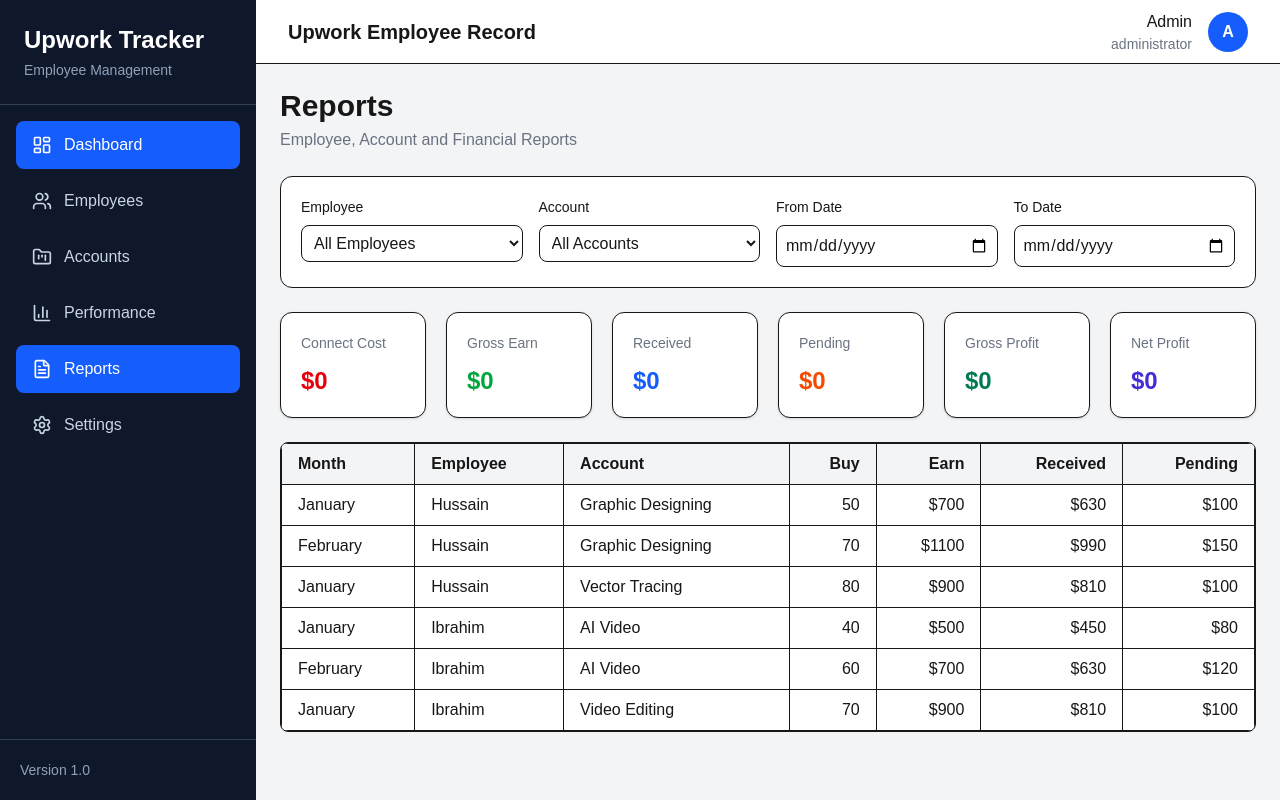
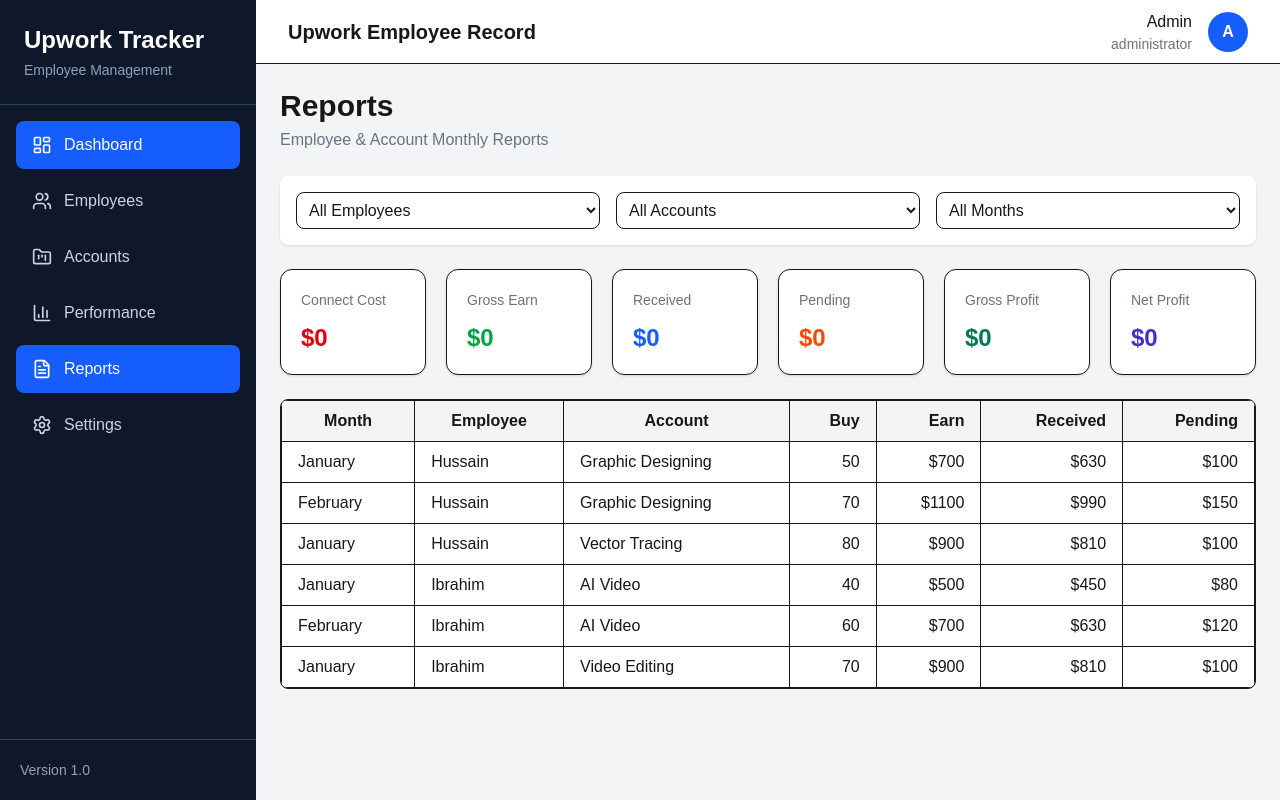
Before and after one commit to sxnisar2025/upw-employ-performance, a Next.js app: page /dashboard/reports in a window 1280 px wide. Built offline with nearby package versions, Linux system fonts and the light colour scheme.

Commit message:
issue fix

```diff
--- a/src/app/dashboard/reports/page.jsx
+++ b/src/app/dashboard/reports/page.jsx
@@ -8,27 +8,15 @@
 import ReportFilters from "@/components/reports/ReportFilters";
 import ReportSummary from "@/components/reports/ReportSummary";
 import ReportTable from "@/components/reports/ReportTable";
-import { exportReportToExcel } from "@/utils/exportExcel";
-import RecentTransactions from "@/components/dashboard/RecentTransactions";
-import PendingPayments from "@/components/dashboard/PendingPayments";
-
 
 export default function ReportsPage() {
-
- const {
-    performances,
-    accounts,
-    employees,
-  } = useApp();
+  const { performances, accounts } = useApp();
 
   const [filters, setFilters] = useState({
     employeeId: "",
     accountId: "",
-    fromDate: "",
-    toDate: "",
+    month: "",
   });
-
-
 
   const filteredRecords = useMemo(() => {
     return performances.filter((record) => {
@@ -38,7 +26,6 @@
 
       if (!account) return false;
 
-      // Employee Filter
       if (
         filters.employeeId &&
         account.employeeId !== Number(filters.employeeId)
@@ -46,7 +33,6 @@
         return false;
       }
 
-      // Account Filter
       if (
         filters.accountId &&
         record.accountId !== Number(filters.accountId)
@@ -54,18 +40,9 @@
         return false;
       }
 
-      // From Date
       if (
-        filters.fromDate &&
-        record.date < filters.fromDate
-      ) {
-        return false;
-      }
-
-      // To Date
-      if (
-        filters.toDate &&
-        record.date > filters.toDate
+        filters.month &&
+        record.month !== filters.month
       ) {
         return false;
       }
@@ -76,15 +53,19 @@
 
   return (
     <div className="space-y-6">
+      <PageHeader
+        title="Reports"
+        description="Employee & Account Monthly Reports"
+      />
 
-      <PageHeader  title="Reports" description="Employee, Account and Financial Reports"  />
-
-      <ReportFilters filters={filters} setFilters={setFilters} />
+      <ReportFilters
+        filters={filters}
+        setFilters={setFilters}
+      />
 
       <ReportSummary records={filteredRecords} />
 
-       <ReportTable records={filteredRecords} />
-
+      <ReportTable records={filteredRecords} />
     </div>
   );
 }
--- a/src/components/account/AccountForm.jsx
+++ b/src/components/account/AccountForm.jsx
@@ -24,20 +24,27 @@
 
   useEffect(() => {
     if (account) {
-      setForm(account);
+      setForm({
+        ...initialState,
+        ...account,
+      });
     } else {
       setForm(initialState);
     }
   }, [account]);
 
   const handleChange = (e) => {
-    setForm({
-      ...form,
-      [e.target.name]:
-        e.target.name === "employeeId"
-          ? Number(e.target.value)
-          : e.target.value,
-    });
+    const { name, value } = e.target;
+
+    setForm((prev) => ({
+      ...prev,
+      [name]:
+        name === "employeeId"
+          ? value === ""
+            ? ""
+            : Number(value)
+          : value,
+    }));
   };
 
   const handleSubmit = (e) => {
@@ -68,6 +75,8 @@
   return (
     <form onSubmit={handleSubmit} className="space-y-5">
 
+      {/* Employee */}
+
       <div>
         <label className="mb-2 block text-sm font-medium">
           Employee
@@ -75,7 +84,7 @@
 
         <select
           name="employeeId"
-          value={form.employeeId}
+          value={form.employeeId ?? ""}
           onChange={handleChange}
           className="w-full rounded-lg border border-gray-300 px-4 py-2"
         >
@@ -92,21 +101,27 @@
         </select>
       </div>
 
+      {/* Account Name */}
+
       <Input
         label="Account Name"
         name="name"
-        value={form.name}
+        value={form.name ?? ""}
         onChange={handleChange}
         placeholder="Graphic Designing"
       />
 
+      {/* Category */}
+
       <Input
         label="Category"
         name="category"
-        value={form.category}
+        value={form.category ?? ""}
         onChange={handleChange}
         placeholder="Graphic Designing"
       />
+
+      {/* Status */}
 
       <div>
         <label className="mb-2 block text-sm font-medium">
@@ -115,14 +130,16 @@
 
         <select
           name="status"
-          value={form.status}
+          value={form.status ?? "Active"}
           onChange={handleChange}
           className="w-full rounded-lg border border-gray-300 px-4 py-2"
         >
-          <option>Active</option>
-          <option>Inactive</option>
+          <option value="Active">Active</option>
+          <option value="Inactive">Inactive</option>
         </select>
       </div>
+
+      {/* Buttons */}
 
       <div className="flex justify-end gap-3">
         <Button
--- a/src/components/employee/EmployeeTable.jsx
+++ b/src/components/employee/EmployeeTable.jsx
@@ -84,12 +84,12 @@
     <th className="px-6 py-3 text-left">Phone</th>
     <th className="px-6 py-3 text-center">Status</th>
     <th className="px-6 py-3 text-center">Accounts</th>
-    <th className="px-6 py-3 text-right">Connect Cost</th>
-    <th className="px-6 py-3 text-right">Gross Earn</th>
+    {/*<th className="px-6 py-3 text-right">Connect Cost</th>
+     <th className="px-6 py-3 text-right">Gross Earn</th>
     <th className="px-6 py-3 text-right">Received</th>
     <th className="px-6 py-3 text-right">Pending</th>
     <th className="px-6 py-3 text-right">Gross Profit</th>
-    <th className="px-6 py-3 text-right">Net Profit</th>
+    <th className="px-6 py-3 text-right">Net Profit</th> */}
     <th className="px-6 py-3 text-center">Action</th>
   </tr>
 </thead>
@@ -147,7 +147,7 @@
     {summary.accounts}
   </td>
 
-  <td className="px-6 py-4 text-right">
+  {/* <td className="px-6 py-4 text-right">
     ${summary.connectCost}
   </td>
 
@@ -169,7 +169,7 @@
 
   <td className="px-6 py-4 text-right font-semibold text-blue-600">
     ${summary.netProfit}
-  </td>
+  </td> */}
 
   <td className="px-6 py-4">
     <div className="flex justify-center gap-4">
--- a/src/components/reports/ReportFilters.jsx
+++ b/src/components/reports/ReportFilters.jsx
@@ -1,6 +1,21 @@
 "use client";
 
 import { useApp } from "@/context/AppContext";
+
+const months = [
+  "January",
+  "February",
+  "March",
+  "April",
+  "May",
+  "June",
+  "July",
+  "August",
+  "September",
+  "October",
+  "November",
+  "December",
+];
 
 export default function ReportFilters({
   filters,
@@ -8,26 +23,20 @@
 }) {
   const { employees, accounts } = useApp();
 
-  const handleChange = (e) => {
+  return (
+    <div className="grid gap-4 rounded-lg bg-white p-4 shadow md:grid-cols-3">
+
+      {/* Employee */}
+
+      <select
+        value={filters.employeeId}
+        onChange={(e) =>
           setFilters({
             ...filters,
-      [e.target.name]: e.target.value,
-    });
-  };
-
-  return (
-    <div className="grid gap-4 rounded-xl border bg-white p-5 md:grid-cols-4">
-
-      <div>
-        <label className="mb-2 block text-sm font-medium">
-          Employee
-        </label>
-
-        <select
-          name="employeeId"
-          value={filters.employeeId}
-          onChange={handleChange}
-          className="w-full rounded-lg border p-2"
+            employeeId: e.target.value,
+          })
+        }
+        className="rounded-lg border p-2"
       >
         <option value="">All Employees</option>
 
@@ -40,18 +49,18 @@
           </option>
         ))}
       </select>
-      </div>
 
-      <div>
-        <label className="mb-2 block text-sm font-medium">
-          Account
-        </label>
+      {/* Account */}
 
       <select
-          name="accountId"
         value={filters.accountId}
-          onChange={handleChange}
-          className="w-full rounded-lg border p-2"
+        onChange={(e) =>
+          setFilters({
+            ...filters,
+            accountId: e.target.value,
+          })
+        }
+        className="rounded-lg border p-2"
       >
         <option value="">All Accounts</option>
 
@@ -64,36 +73,30 @@
           </option>
         ))}
       </select>
-      </div>
 
-      <div>
-        <label className="mb-2 block text-sm font-medium">
-          From Date
-        </label>
+      {/* Month */}
 
-        <input
-          type="date"
-          name="fromDate"
-          value={filters.fromDate}
-          onChange={handleChange}
-          className="w-full rounded-lg border p-2"
-        />
-      </div>
+      <select
+        value={filters.month}
+        onChange={(e) =>
+          setFilters({
+            ...filters,
+            month: e.target.value,
+          })
+        }
+        className="rounded-lg border p-2"
+      >
+        <option value="">All Months</option>
 
-      <div>
-        <label className="mb-2 block text-sm font-medium">
-          To Date
-        </label>
-
-        <input
-          type="date"
-          name="toDate"
-          value={filters.toDate}
-          onChange={handleChange}
-          className="w-full rounded-lg border p-2"
-        />
-      </div>
-
+        {months.map((month) => (
+          <option
+            key={month}
+            value={month}
+          >
+            {month}
+          </option>
+        ))}
+      </select>
     </div>
   );
 }
--- a/src/components/reports/ReportTable.jsx
+++ b/src/components/reports/ReportTable.jsx
@@ -10,9 +10,9 @@
       <table className="min-w-full border-collapse">
         <thead className="bg-gray-100">
           <tr>
-            <th className="border px-4 py-2 text-left">Month</th>
-            <th className="border px-4 py-2 text-left">Employee</th>
-            <th className="border px-4 py-2 text-left">Account</th>
+            <th className="border px-4 py-2">Month</th>
+            <th className="border px-4 py-2">Employee</th>
+            <th className="border px-4 py-2">Account</th>
             <th className="border px-4 py-2 text-right">Buy</th>
             <th className="border px-4 py-2 text-right">Earn</th>
             <th className="border px-4 py-2 text-right">Received</th>
@@ -25,7 +25,7 @@
             <tr>
               <td
                 colSpan={7}
-                className="border py-6 text-center text-gray-500"
+                className="py-6 text-center"
               >
                 No records found.
               </td>
@@ -41,17 +41,17 @@
               );
 
               return (
-                <tr key={record.id} className="hover:bg-gray-50">
+                <tr key={record.id}>
                   <td className="border px-4 py-2">
                     {record.month}
                   </td>
 
                   <td className="border px-4 py-2">
-                    {employee?.name || "-"}
+                    {employee?.name ?? "-"}
                   </td>
 
                   <td className="border px-4 py-2">
-                    {account?.name || "-"}
+                    {account?.name ?? "-"}
                   </td>
 
                   <td className="border px-4 py-2 text-right">
```
Also changed, not shown: src/components/account/AccountTable.jsx (+6 -6 lines). Lines whose indentation alone changed are shown as unchanged.
